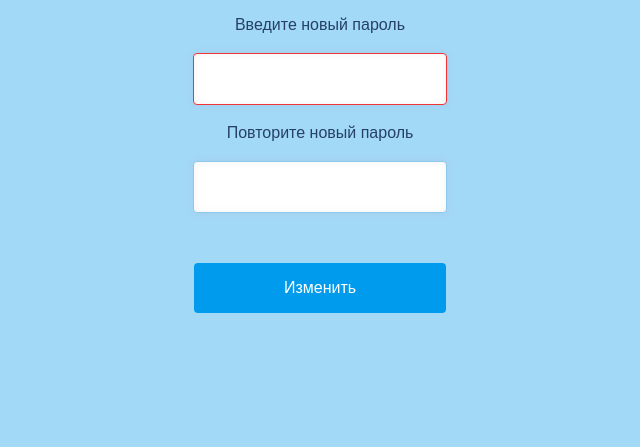
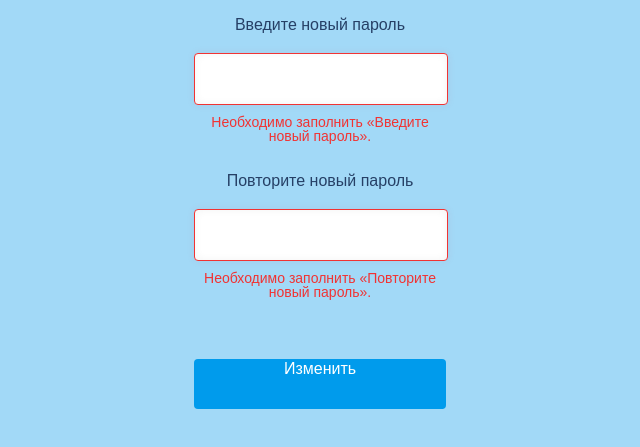
Before and after one commit to geksor/form-password-restore, a website: page index.html in a window 1280 px wide. Shown: the part 211-658 px from the top of the page, without its empty margins (320-960 px from the left). Drawn offline with Linux system fonts and the light colour scheme.

Commit message:
Update project

```diff
--- a/index.html
+++ b/index.html
@@ -12,27 +12,31 @@
 <body>
 
   <div class="wrapper">
-    <img src="build/img/logo.png" alt="">
-    <form action="">
-      <label for="">
-        <p class="text-title">Введите новый пароль</p>
-        <!-- Класс для обязательного поля -->
-        <input type="text" name="" id="" class="required-field">
-        <!-- Класс для оформления ошибок -->
-        <!-- <p class="input-error">Недопустимые символы</p> -->
-      </label>
+    <img src="/build/img/logo.png" alt="">
 
-      <label for="">
-        <p class="text-title">Повторите новый пароль</p>
-        <input type="text" name="" id="">
-        <!-- Класс для оформления ошибок -->
-        <!-- <p class="input-error">Недопустимые символы</p> -->
-      </label>
+    <form id="reset-password-form" action="/reset-password?token=rgeM2Ph-4-p6Fz1-CSfw1x9kHmNqT9NQ_1557143951"
+      method="post">
+      <input type="hidden" name="_csrf-frontend"
+        value="AsrX7jZaV82Ca0B--or2uhBvww4axfq6sUDI1pPeHV5k--SgZSpgn-UjFDLCw7-OW1eAQ2mWyMPSCIC10qdYBA==">
+      <div class="form-group field-resetpasswordform-password required has-error">
+        <label class="control-label" for="resetpasswordform-password">Введите новый пароль</label>
+        <input type="password" id="resetpasswordform-password" class="form-control" name="ResetPasswordForm[password]"
+          autofocus="" aria-required="true" aria-invalid="true">
 
-      <input type="submit" value="Изменить" class="change-button">
+        <p class="help-block help-block-error">Необходимо заполнить «Введите новый пароль».</p>
+      </div>
+      <div class="form-group field-resetpasswordform-confirmpassword required has-error">
+        <label class="control-label" for="resetpasswordform-confirmpassword">Повторите новый пароль</label>
+        <input type="password" id="resetpasswordform-confirmpassword" class="form-control"
+          name="ResetPasswordForm[confirmPassword]" aria-required="true" aria-invalid="true">
+
+        <p class="help-block help-block-error">Необходимо заполнить «Повторите новый пароль».</p>
+      </div>
+      <button type="submit" class="change-button">Изменить</button>
     </form>
+  </div>
 
-  </div>
+
 
 </body>
 
--- a/src/scss/style.scss
+++ b/src/scss/style.scss
@@ -12,7 +12,7 @@ body {
 
   img {
     width: 128px;
-    height: 128px;
+    // height: 128px;
     padding-top: 80px;
     margin: 0 auto;
   }
@@ -24,14 +24,18 @@ body {
     padding: 40px;
   }
 
+
+
   form {
-    label {
+
+    .form-group {
       display: flex;
       flex-direction: column;
-      text-align: center;
+      width: 252px;
+      margin: 0 auto;
 
-      .text-title {
-        width: 198px;
+      .control-label {
+        padding: 20px 0;
         height: 16px;
         color: #264066;
         font-family: "Arial";
@@ -41,7 +45,7 @@ body {
         padding: 20px;
       }
 
-      input {
+      .form-control {
         margin: 0 auto;
         width: 212px;
         height: 50px;
@@ -53,16 +57,20 @@ body {
         border: 1px solid #8dc8ed;
       }
 
-      .required-field {
-        border: 1px solid #f13333;
-      }
-
-      .input-error {
+      .help-block-error {
         color: #f13333;
         font-family: "Arial";
         font-size: 14px;
         font-weight: 400;
-        margin: 20px auto;
+        text-align: center;
+        padding: 10px;
+      }
+
+    }
+
+    .has-error {
+      .form-control {
+        border: 1px solid #f13333;
       }
     }
 
```
Also changed, not shown: build/css/style.css, 1 other file.
